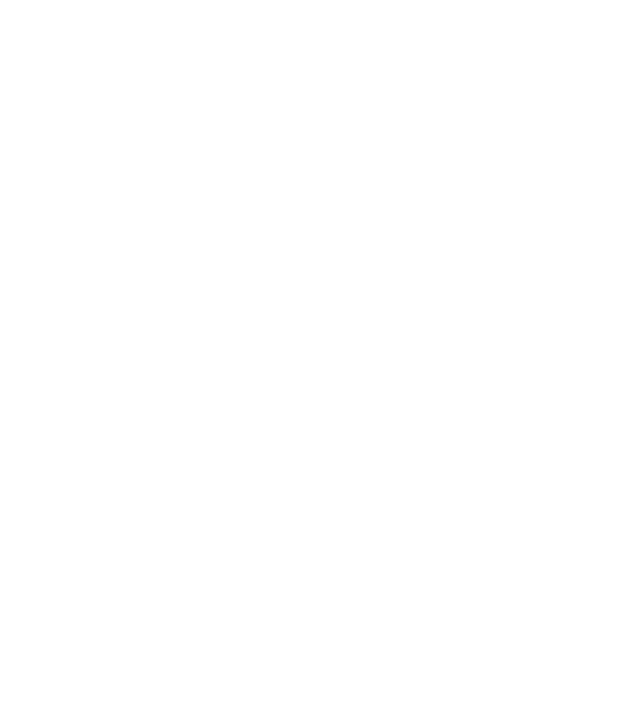
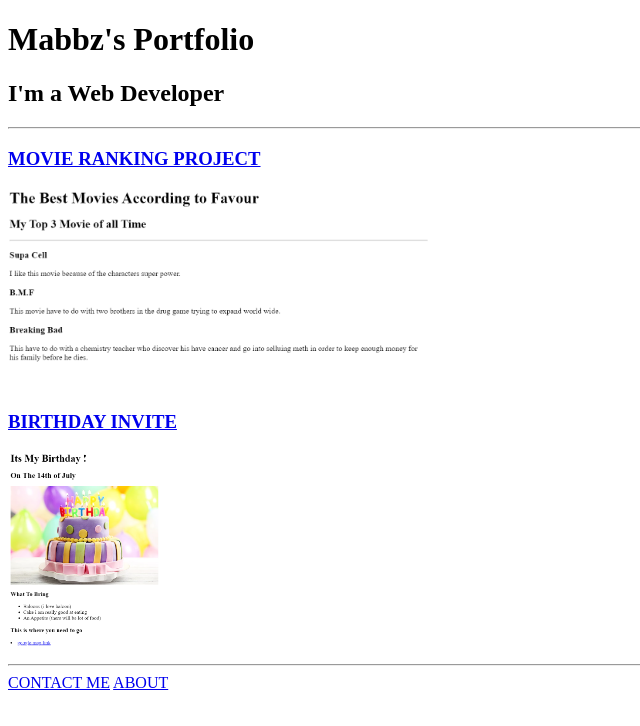
Before and after one commit to Mabinton/My-portfolio, a plain HTML site: page index.html in a window 1280 px wide. Shown: the whole page, without its empty margins (0-640 px from the left). Drawn offline with Linux system fonts and the light colour scheme.

Commit message:
Add files via upload

```diff
--- a/index.html
+++ b/index.html
@@ -1,5 +1,15 @@
 <!-- TODO 1: Create the HTML Boilerplate -->
-
+<!DOCTYPE html>
+<html lang="en">
+<head>
+    <meta charset="UTF-8">
+    <meta name="viewport" content="width=device-width, initial-scale=1.0">
+    <title>Mabbz's Portfolio</title>
+</head>
+<body>
+<h1>Mabbz's Portfolio</h1>
+<h2>I'm a Web Developer</h2>
+<hr/>
 <!-- TODO 2: Add Your previous projects' HTML into the public folder -->
 
 <!-- TODO 3: Take screenshots of your project previews and add the images to the images folder -->
@@ -7,9 +17,18 @@
 <!-- TODO 4: Add titles/subtitles etc. -->
 
 <!-- TODO 5: Add a link to the project pages -->
-
+<h3><a href="./assets/images/movie-ranking-project.png">MOVIE RANKING PROJECT</a></h3>
+<img src="./assets/images/movie-ranking-project.png" height='200' alt="movie ranking project">
+</hr>
+<h3><a href="./assets/images/birthday-invite.png">BIRTHDAY INVITE</a></h3>
+<img src="./assets/images/birthday-invite.png"height='200' alt="birthday-invite">
 <!-- TODO 6: Add images to show the project previews
 HINT for TODO 6: You can use the height attribute set to 200 to make the image smaller:
 https://developer.mozilla.org/en-US/docs/Web/HTML/Element/img#attr-height -->
 
+<hr/>
 <!-- TODO 7: Add the Contact Me and About Me page links -->
+ <a href="./public/contact.html">CONTACT ME</a>
+ <a href="./public/about.html">ABOUT</a>
+</body>
+</html>
```
